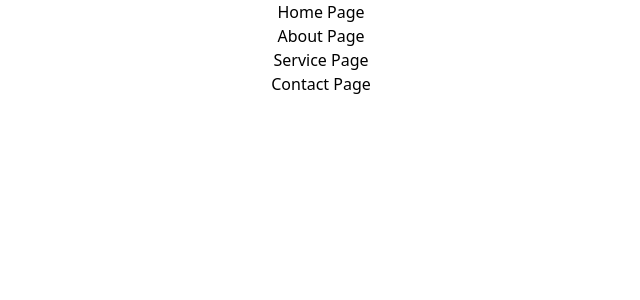
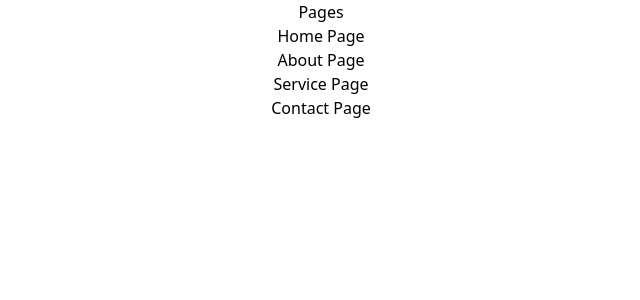
Before and after one commit to Abhijeetkokat007/rk-public-school, a React (Create React App) app: page / in a window 1280 px wide. Shown: the top 300 px of the page, without its empty margins (319-959 px from the left). Built offline with nearby package versions, Linux system fonts and the light colour scheme.

Commit message:
Update App.js

```diff
--- a/src/App.js
+++ b/src/App.js
@@ -4,6 +4,7 @@ function App() {
   return (
    <>
      <div className="App font-bold">
+     <h1> Pages </h1>
      <h1>Home Page</h1>
      <h1>About Page</h1>
     <h1>Service Page</h1>
```
